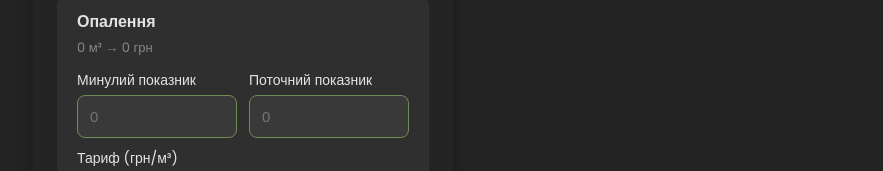
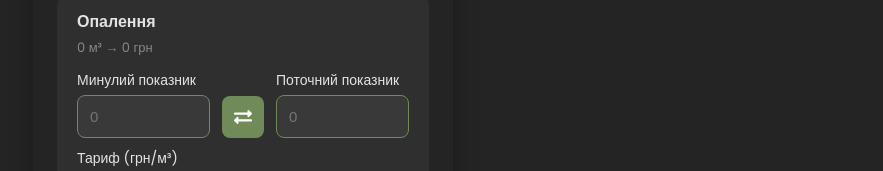
Before and after one commit to qboww/taxifyy, a React (Vite) app: page /utilities in a window 1280 px wide. Shown: the part 224-395 px from the top of the page, without its empty margins (397-1280 px from the left). Built offline with nearby package versions, Linux system fonts and the light colour scheme; no server answers.

Commit message:
feat: add swap button

```diff
--- a/src/components/Forms/UtilitiesCalculator/UtilitiesCalculator.jsx
+++ b/src/components/Forms/UtilitiesCalculator/UtilitiesCalculator.jsx
@@ -3,7 +3,7 @@ import { useLocalStorageWithExpiry } from "../../../utils/useLocalStorageWithExp
 import FormInput from "../../UI/FormInput/FormInput";
 import Button from "../../UI/Button/Button";
 import Paycheck from "../../UI/Paycheck/Paycheck";
-import { FaPlus, FaTrash } from "react-icons/fa";
+import { FaPlus, FaTrash, FaExchangeAlt } from "react-icons/fa";
 import { formatCurrency } from "../../../utils/helpers";
 
 import styles from "./UtilitiesCalculator.module.css";
@@ -69,6 +69,17 @@ export default function UtilitiesCalculator() {
             }
           : payment
       ),
+    }));
+  };
+
+  const advanceUtility = (section) => {
+    setUtilities((prev) => ({
+      ...prev,
+      [section]: {
+        ...prev[section],
+        prev: Number(prev[section].current) || 0,
+        current: Number(prev[section].prev) || 0,
+      },
     }));
   };
 
@@ -214,7 +225,9 @@ export default function UtilitiesCalculator() {
               ref={(el) => (cardRefs.current[index] = el)}
             >
               <div className={styles.cardHeader}>
-                <h3>{item.title}</h3>
+                <div className={styles.cardTitleRow}>
+                  <h3>{item.title}</h3>
+                </div>
                 <p className={styles.cardMeta}>
                   {formatSummary(
                     utilities[item.key].prev,
@@ -233,6 +246,15 @@ export default function UtilitiesCalculator() {
                   className={styles.halfInput}
                   onChange={(value) => updateUtility(item.key, "prev", value)}
                 />
+                <div className={styles.buttonWrapper}>
+                  <label className={styles.invisibleLabel}>&nbsp;</label>
+                  <Button
+                    onClick={() => advanceUtility(item.key)}
+                    icon={FaExchangeAlt}
+                    aria-label={`Перенести показники для ${item.title}`}
+                    className={styles.swapButton}
+                  />
+                </div>
                 <FormInput
                   label="Поточний показник"
                   type="number"
--- a/src/components/Forms/UtilitiesCalculator/UtilitiesCalculator.module.css
+++ b/src/components/Forms/UtilitiesCalculator/UtilitiesCalculator.module.css
@@ -114,6 +114,13 @@
   margin-bottom: 12px;
 }
 
+.cardTitleRow {
+  display: flex;
+  justify-content: space-between;
+  align-items: center;
+  gap: 10px;
+}
+
 .cardMeta {
   color: #888;
   font-size: 13px;
@@ -174,9 +181,24 @@
 
 .cardFieldRow {
   display: grid;
-  grid-template-columns: 1fr 1fr;
+  grid-template-columns: 1fr auto 1fr;
   gap: 12px;
   margin-bottom: 10px;
+  align-items: end;
+}
+
+.buttonWrapper {
+  display: flex;
+  flex-direction: column;
+  gap: 8px;
+  align-items: center;
+}
+
+.invisibleLabel {
+  height: 1.2em;
+  display: block;
+  visibility: hidden;
+  font-size: 14px;
 }
 
 .paymentInput,
@@ -193,6 +215,7 @@
   padding: 10px 12px;
 }
 
+.swapButton,
 .removeButton {
   width: 42px;
   min-width: 42px;
@@ -204,12 +227,14 @@
   align-items: center;
 }
 
+.swapButton span,
 .removeButton span {
   display: flex;
   justify-content: center;
   align-items: center;
 }
 
+.swapButton span svg,
 .removeButton span svg {
   width: 18px;
   height: 18px;
```
